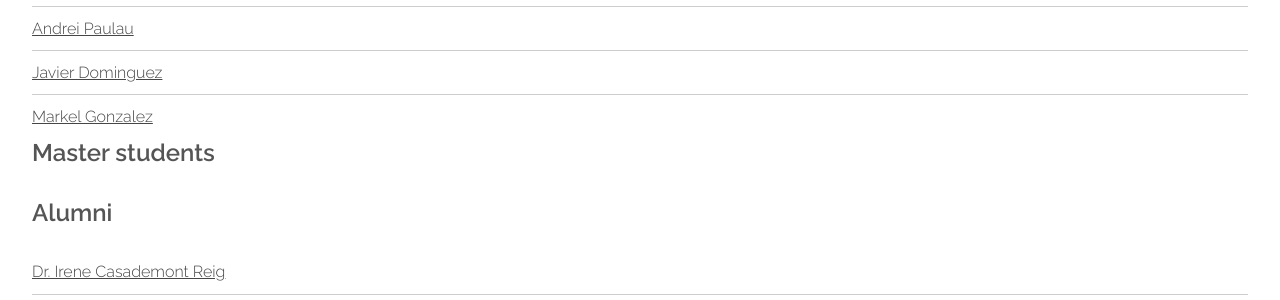
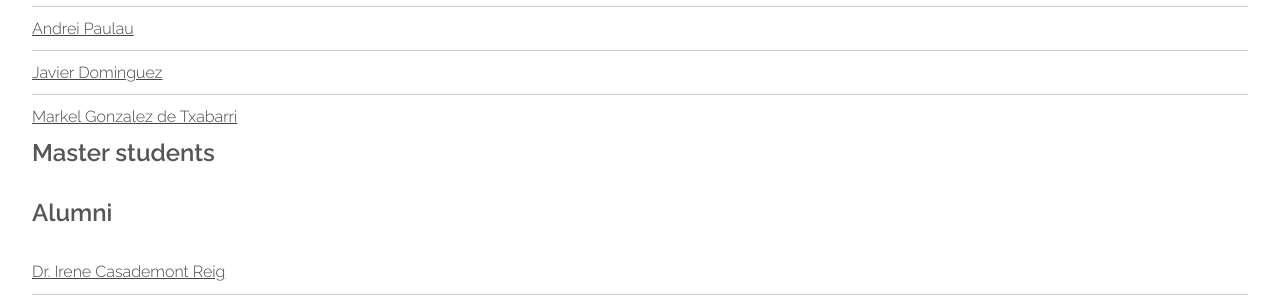
Before and after one commit to old-jekyll-templates/Horizons-Jekyll-Theme, a Jekyll site: the page built from members.html, in a window 1280 px wide and 900 px high, scrolled down 1468 px. Shown: the part 153-453 px from the top of the window. Built offline with Jekyll 4.4.1, drawn with Linux system fonts in a browser that asks for light colours.

Commit message:
Update phd_list.html

```diff
--- a/_includes/phd_list.html
+++ b/_includes/phd_list.html
@@ -5,4 +5,4 @@
   <li><a href="{{ site.baseurl }}/members/arron_rodriguez.html">José Aarón Rodríguez Jiménez</a></li>
   <li><a href="{{ site.baseurl }}/members/andrei_paulau.html">Andrei Paulau</a></li>
   <li><a href="{{ site.baseurl }}/members/javier_dominguez.html">Javier Dominguez</a></li>
-  <li><a href="{{ site.baseurl }}/members/markel_gonzalez.html">Markel Gonzalez</a></li>
+  <li><a href="{{ site.baseurl }}/members/markel_gonzalez.html">Markel Gonzalez de Txabarri</a></li>
```
